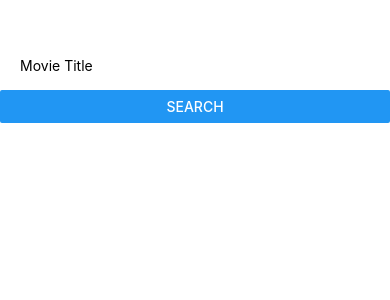
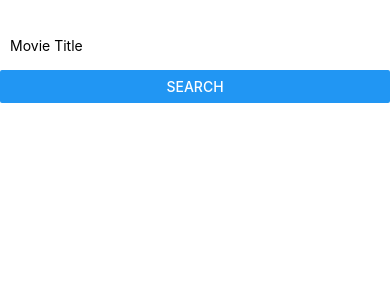
Before and after one commit to AmineAouragh/MoviesAndMe, a React Native app: screen / in a window 390 px wide. Shown: the top 300 px of the page. Built offline with nearby package versions, Linux system fonts and the light colour scheme.

Commit message:
Add some templates

```diff
--- a/Components/Search.js
+++ b/Components/Search.js
@@ -1,20 +1,31 @@
 import React, { Component } from 'react'
-import { StyleSheet, View, TextInput, Button } from 'react-native'
+import { StyleSheet, View, Text, TextInput, Button, FlatList } from 'react-native'
+import films from '../Helpers/filmsData'
+import FilmItem from './FilmItem'
 
 export default class Search extends Component {
   render() {
     return (
-      <View style={{ marginTop: 40 }}>
+      <View style={styles.main_container}>
         <TextInput style={styles.textInput} placeholder="Movie Title"/>
         <Button title="Search" onPress={() => {}}/>
+        <FlatList
+          data={films}
+          keyExtractor={(item) => item.id.toString()}
+          renderItem={({item}) => <FilmItem />}
+        />
       </View>
     )
   }
 }
 
 const styles = StyleSheet.create({
+  main_container: {
+    flex: 1,
+    marginTop: 20
+  },
   textInput: {
-    marginLeft: 15,
+    marginLeft: 5,
     marginRight: 5,
     height: 50,
     paddingLeft: 5
```
